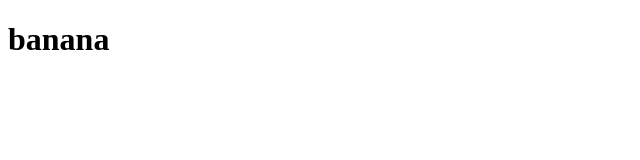
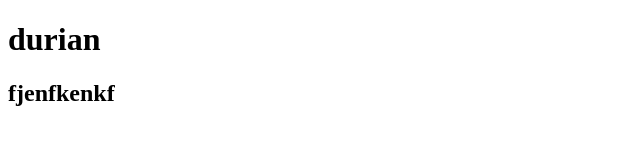
Before and after one commit to Rstinkho/git_test, a plain HTML site: page index.html in a window 1280 px wide. Shown: the whole page, without its empty margins (0-640 px from the left). Drawn offline with Linux system fonts and the light colour scheme.

Commit message:
change one

```diff
--- a/index.html
+++ b/index.html
@@ -4,6 +4,8 @@
     <title></title>
 </head>
 <body>
-  <h1>banana</h1>
+  <h1>durian</h1>
+  <h2>fjenfkenkf</h2>
+  <h3> <a href="https://generalassemb.ly/" text2</a></h3>
 </body>
 </html>
```
